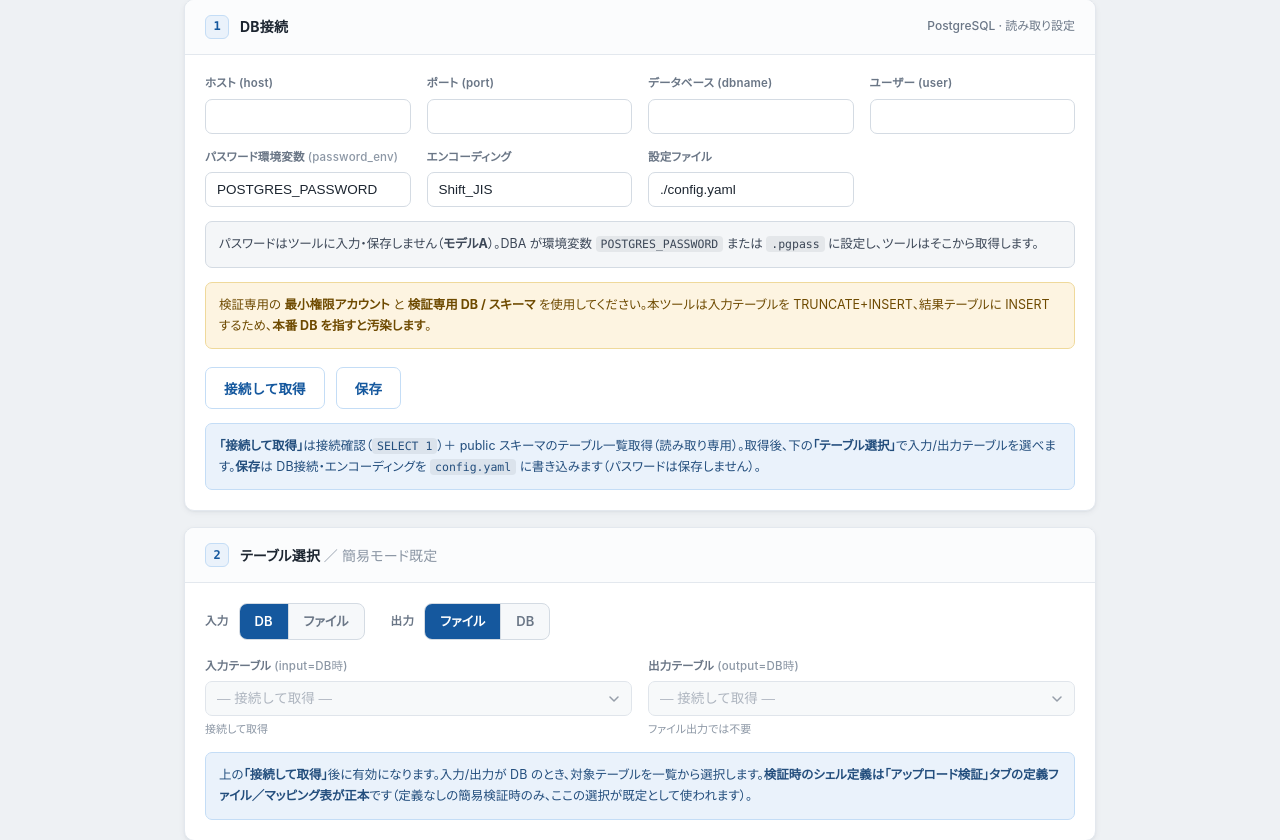
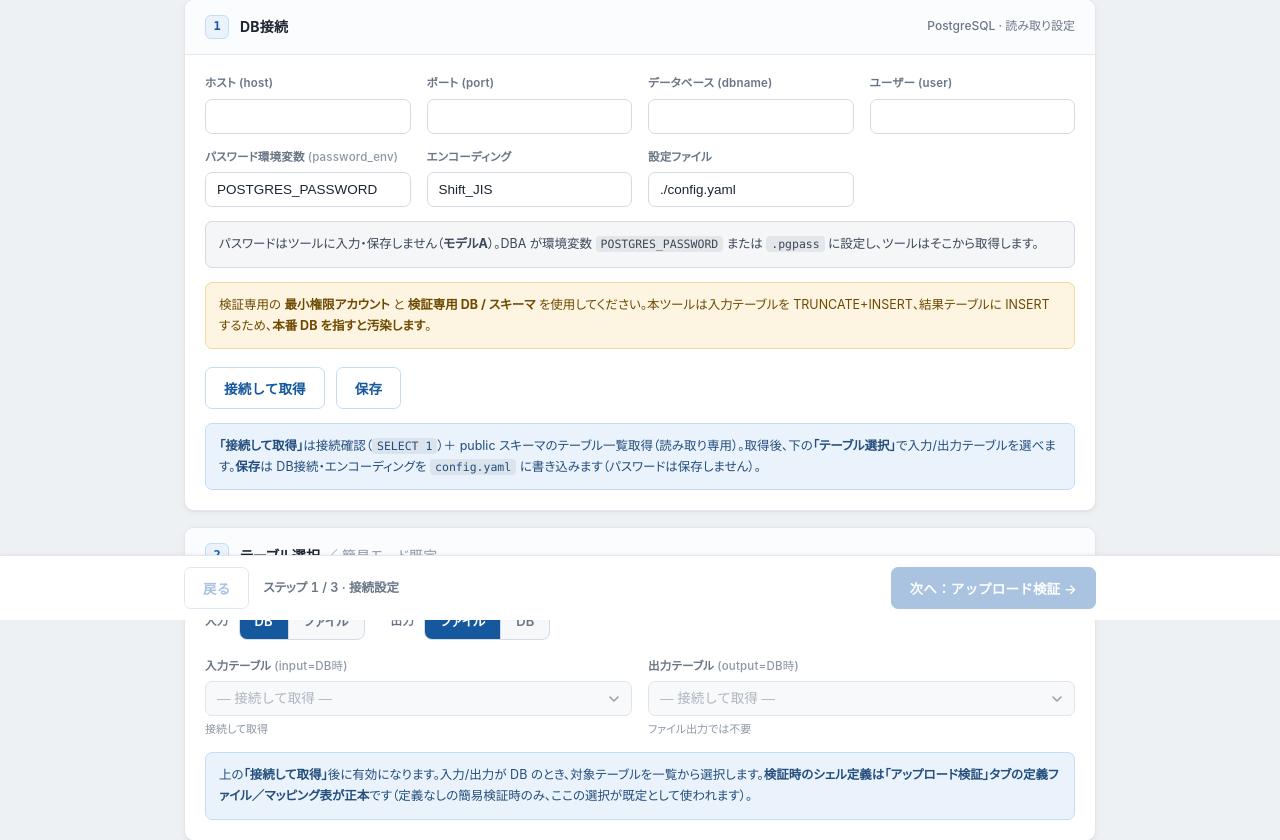
Before and after one commit to kyh0815/DataComparator, a Flask app: page / in a window 1280 px wide. Shown: the part 180-1020 px from the top of the page. Run offline with Flask 3, Linux system fonts and the light colour scheme.

Commit message:
feat(gui): 위저드 sticky 푸터 — 다음/이전, 접속설정은 테이블 선택 완료 시 다음 활성
- 하단 고정 푸터에 [이전]/[다음] + 스텝 표시(1/3). 탭 순서대로 이동.
- ① 接続設定의 "다음"은 connReady()로 게이트: DB로 고른 쪽 테이블이 선택되고
  (DB가 있으면)접속 취득됨이어야 활성. 파일 흐름만이면 즉시 활성.
- 라디오·테이블 선택·접속 취득·탭 전환 시 updateWizard로 갱신.

Co-Authored-By: Claude Opus 4.8 <noreply@anthropic.com>

```diff
--- a/src/gui/templates/index.html
+++ b/src/gui/templates/index.html
@@ -146,6 +146,13 @@
   /* actions */
   .actions { display:flex; gap:11px; align-items:center; flex-wrap:wrap; margin-top:18px; }
   .actions .grow { flex:1; }
+
+  /* ---------- wizard footer (sticky) ---------- */
+  .wizard { position:fixed; left:0; right:0; bottom:0; background:var(--panel);
+            border-top:1px solid var(--line); box-shadow:0 -1px 3px rgba(20,32,52,.05); z-index:30; }
+  .wizard-in { max-width:960px; margin:0 auto; padding:11px 24px; display:flex; align-items:center; gap:14px; }
+  .wizard .step { font-size:12.5px; color:var(--muted); font-weight:600; font-variant-numeric:tabular-nums; }
+  .wizard .grow { flex:1; }
   button.run, button.ghost {
     border-radius:var(--radius-sm); padding:10px 18px; font-size:13.5px; font-weight:600;
     cursor:pointer; letter-spacing:.2px; transition:filter .14s,background .14s,box-shadow .14s,border-color .14s;
@@ -542,6 +549,15 @@
   </div>
 </main>
 
+<footer class="wizard">
+  <div class="wizard-in">
+    <button class="ghost" id="wiz-prev">戻る</button>
+    <span class="step" id="wiz-step">ステップ 1 / 3</span>
+    <span class="grow"></span>
+    <button class="run" id="wiz-next">次へ</button>
+  </div>
+</footer>
+
 <script>
 const $ = (id) => document.getElementById(id);
 const STEP_LABEL = { load:"入力ロード", run:"バッチ実行", compare:"結果比較" };
@@ -551,11 +567,37 @@ let running = false;
 let es = null;                       // 데모 EventSource 핸들
 let lastConfig = "{{ default_config }}";
 
-/* ───────── タブ切替 ───────── */
+/* ───────── タブ切替 + ウィザード(다음/이전) ───────── */
+const TAB_ORDER = ["conn","upload","demo"];
+const TAB_LABEL = { conn:"接続設定", upload:"アップロード検証", demo:"サンプルデモ" };
+let currentTab = "conn";
 function switchTab(which) {
-  for (const t of ["conn","upload","demo"]) {
+  for (const t of TAB_ORDER) {
     $("tab-"+t).classList.toggle("active", which===t);
     $("panel-"+t).style.display = which===t ? "block" : "none";
+  }
+  currentTab = which;
+  updateWizard();
+}
+// ① 接続設定에서 "다음" 활성 조건: DB로 고른 쪽은 테이블이 선택됨 + (DB가 있으면)접속 취득됨.
+function connReady(){
+  const anyDB = ioType("itype")==="database" || ioType("otype")==="database";
+  const connected = tablesCache.length>0;
+  const inOk  = ioType("itype")!=="database" || $("c-intable").value!=="";
+  const outOk = ioType("otype")!=="database" || $("c-outtable").value!=="";
+  return inOk && outOk && (!anyDB || connected);
+}
+function updateWizard(){
+  const idx = TAB_ORDER.indexOf(currentTab);
+  const last = TAB_ORDER.length-1;
+  $("wiz-step").textContent = `ステップ ${idx+1} / ${TAB_ORDER.length} · ${TAB_LABEL[currentTab]}`;
+  const prev=$("wiz-prev"), next=$("wiz-next");
+  prev.disabled = idx===0;
+  prev.textContent = idx===0 ? "戻る" : `← ${TAB_LABEL[TAB_ORDER[idx-1]]}`;
+  if (idx===last){ next.disabled=true; next.textContent="完了"; }
+  else {
+    next.textContent = `次へ：${TAB_LABEL[TAB_ORDER[idx+1]]} →`;
+    next.disabled = (currentTab==="conn") ? !connReady() : false;  // 접속설정은 선택 완료까지 게이트
   }
 }
 
@@ -611,6 +653,7 @@ function syncTableEnabled(){
     if(hint) hint.textContent = !isDB ? fileMsg : (has ? "一覧から選択" : "接続して取得");
   }
   saveLocal();
+  updateWizard();
 }
 
 /* ───────── 接続テスト（実 /connection/test, 読み取り専用） ───────── */
@@ -914,12 +957,24 @@ $("u-run").addEventListener("click", async () => {
   }
 });
 
+/* ───────── ウィザード(다음/이전) 배선 ───────── */
+$("wiz-prev").addEventListener("click", () => {
+  const i=TAB_ORDER.indexOf(currentTab); if(i>0) switchTab(TAB_ORDER[i-1]);
+});
+$("wiz-next").addEventListener("click", () => {
+  if($("wiz-next").disabled) return;
+  const i=TAB_ORDER.indexOf(currentTab); if(i<TAB_ORDER.length-1) switchTab(TAB_ORDER[i+1]);
+});
+
 /* ───────── 初期化 ───────── */
 restoreLocal();
 for (const id of CONN_FIELDS) $(id).addEventListener("change", saveLocal);
-// 라디오(DB/파일) 변경 시 테이블 드롭다운 활성/비활성 동기화(syncTableEnabled가 saveLocal 포함).
+// 라디오(DB/파일) 변경 시 테이블 드롭다운 활성/비활성 동기화(syncTableEnabled가 saveLocal·updateWizard 포함).
 for (const r of document.querySelectorAll('input[name=itype],input[name=otype]')) r.addEventListener("change", syncTableEnabled);
-syncTableEnabled();  // 초기: 접속 전이라 비활성 + 라디오에 맞는 안내
+// 테이블 선택 변경 시 "다음" 게이트 갱신.
+for (const id of ["c-intable","c-outtable"]) $(id).addEventListener("change", updateWizard);
+syncTableEnabled();  // 초기: 접속 전이라 비활성 + 라디오에 맞는 안내 + 위저드 갱신
+updateWizard();
 </script>
 </body>
 </html>
```
